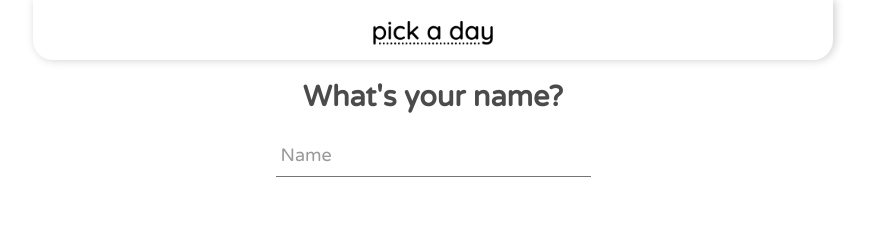
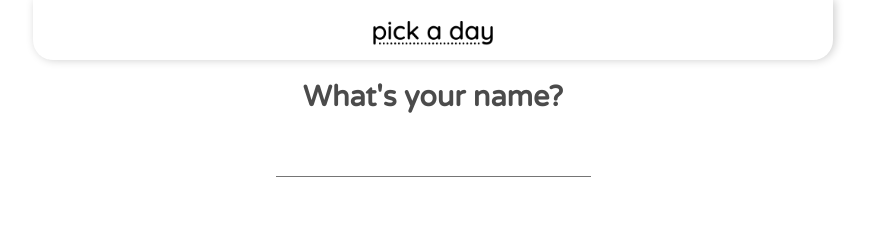
Before and after one commit to giacomoschiavo/pick-a-day, a React (Create React App) app: page /1 in a window 1280 px wide. Shown: the top 234 px of the page, without its empty margins (207-1076 px from the left). Built offline with nearby package versions, Linux system fonts and the light colour scheme.

Commit message:
removed label from TextInput

```diff
--- a/src/components/ui/TextInput.js
+++ b/src/components/ui/TextInput.js
@@ -17,7 +17,6 @@ const TextInput = (props) => {
       />
       <span className={classes.highlight} />
       <span className={classes.bar} />
-      <span className={classes.label}>Name</span>
     </div>
   );
 };
--- a/src/components/ui/TextInput.module.css
+++ b/src/components/ui/TextInput.module.css
@@ -15,21 +15,6 @@ input {
 
 input:focus{
   outline:none;
-}
-
-/* LABEL ======================================= */
-.label {
-  color:#999;
-  font-family: 'VarelaRound';
-  font-size:18px;
-  font-weight:normal;
-  position:absolute;
-  pointer-events:none;
-  left:5px;
-  top:10px;
-  transition:0.2s ease all;
-  -moz-transition:0.2s ease all;
-  -webkit-transition:0.2s ease all;
 }
 
 /* active state */
```
